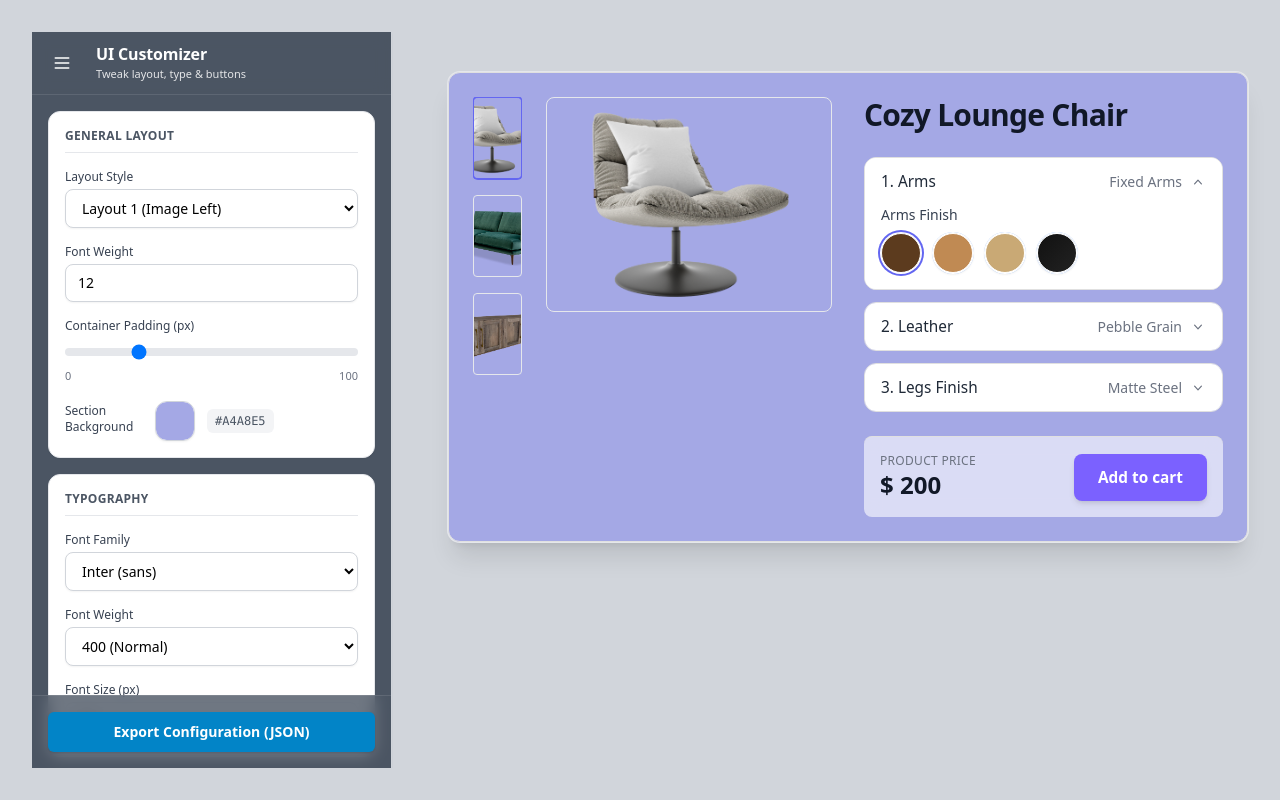
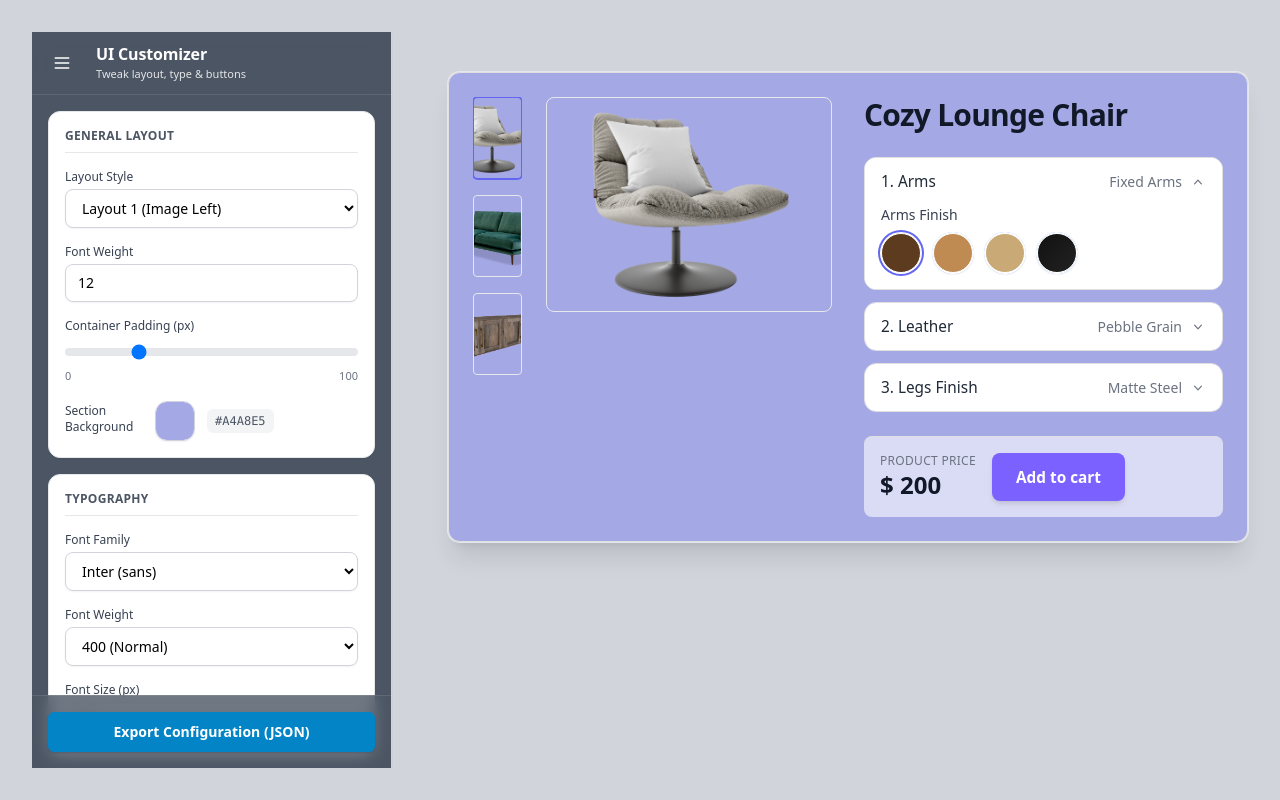
Before and after one commit to Shrey765/ekarus3D, a React (Vite) app: page / in a window 1280 px wide. Built offline with nearby package versions, Linux system fonts and the light colour scheme.

Commit message:
deployment 4

```diff
--- a/src/Home.jsx
+++ b/src/Home.jsx
@@ -44,7 +44,6 @@ return (
   >
     <div className={`flex flex-col ${galleryLayoutClasses} gap-4 lg:gap-6`}>
 
-      {/* ✅ Thumbnail Holder */}
       <div
 className={`flex ${thumbnailDirectionClasses} ${config.gallery.alignment} overflow-auto custom-scroll`}
 style={{ gap: `${config.gallery.spacing}px` }}
@@ -191,21 +190,21 @@ style={{ gap: `${config.gallery.spacing}px` }}
     </div>
 
     <div
-      className="mt-4 p-4 sm:mt-6 bg-transparent border-t bg-white/70 rounded-lg flex flex-wrap gap-4 justify-between items-center sticky bottom-0 backdrop-blur supports-[backdrop-filter]:bg-white/60"
+      className="mt-4 p-4 sm:mt-6 bg-transparent border-t bg-white/70 rounded-lg
+                flex flex-col sm:flex-row gap-4 sticky bottom-0 backdrop-blur
+                supports-[backdrop-filter]:bg-white/60"
       style={{ borderColor: config.stroke.color }}
     >
-      <div className="flex justify-between items-center">
-        <div>
-          <p className="text-xs uppercase tracking-wide text-gray-500">
-            Product Price
-          </p>
-          <p className="text-xl sm:text-2xl font-bold text-gray-900">$ 200</p>
-        </div>
+      <div>
+        <p className="text-xs uppercase tracking-wide text-gray-500">
+          Product Price
+        </p>
+        <p className="text-xl sm:text-2xl font-bold text-gray-900">$ 200</p>
       </div>
 
-      <div className={`flex ${config.button.alignment}`}>
+      <div className={`flex flex-1 ${config.button.alignment}`}>
         <Button
-          className={`text-white ml-0 sm:ml-4 font-bold py-2.5 sm:py-3 px-5 sm:px-6 transition-all duration-200 ${config.button.shadow}
+          className={`text-white font-bold py-2.5 sm:py-3 px-5 sm:px-6 transition-all duration-200 ${config.button.shadow}
                       focus:outline-none focus:ring-2 focus:ring-offset-2 focus:ring-indigo-500
                       active:scale-[0.98]`}
           style={{
@@ -218,6 +217,7 @@ style={{ gap: `${config.gallery.spacing}px` }}
         </Button>
       </div>
     </div>
+
   </div>
 </div>
 );
```
